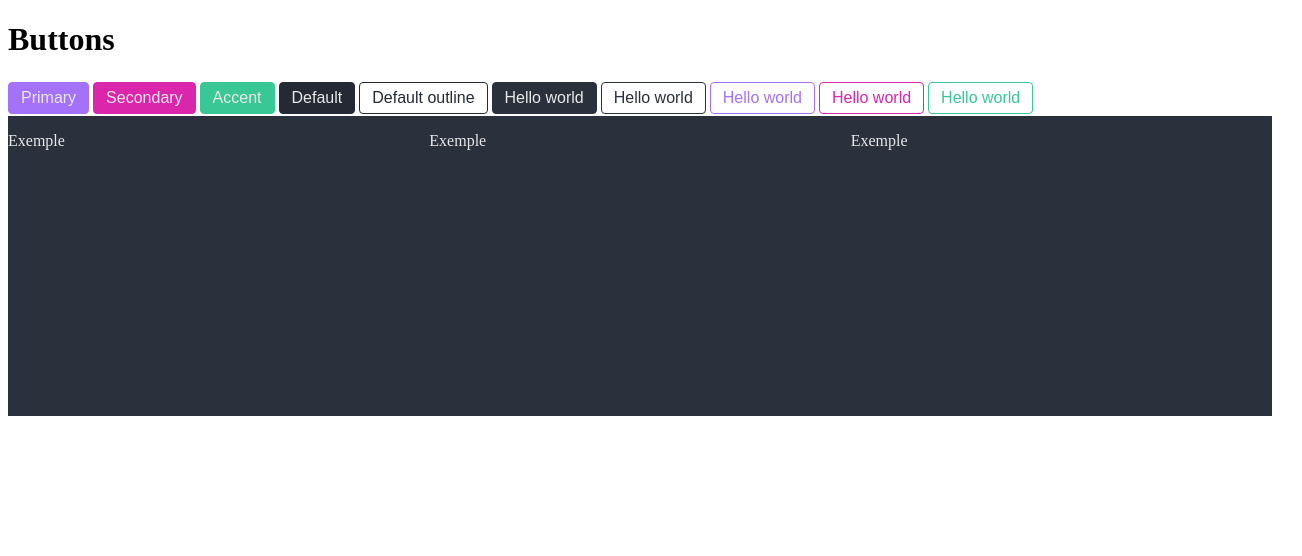
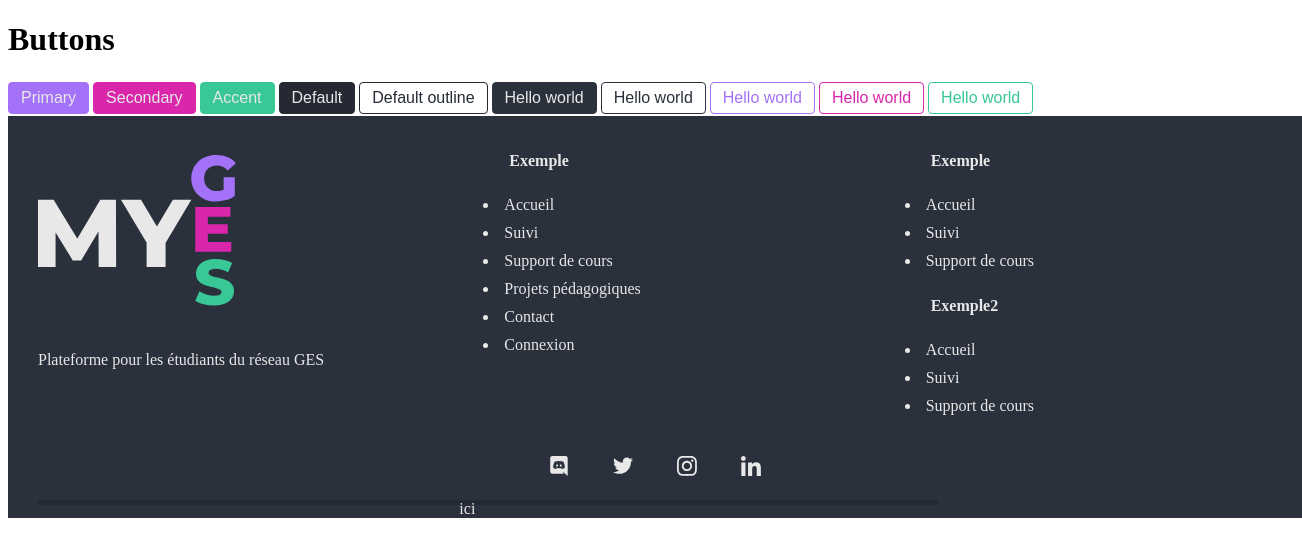
Before and after one commit to ESGI-Houmame/MyGes, a website: page html/index.html in a window 1280 px wide. Shown: the whole page, 1302 px wide, since content can reach past the window. Drawn offline with nearby package versions, Linux system fonts and the light colour scheme; files that its build step writes are made by us from their sources.

Commit message:
modification footer et bug divider centré

```diff
--- a/assets/scss/components/footer.scss
+++ b/assets/scss/components/footer.scss
@@ -4,7 +4,7 @@
   width: 100%;
   min-height: 300px;
   margin: 0;
-  padding: 0;
+  padding: 15px 0 0 30px;
 
   &-content {
     @extend .grid;
@@ -12,6 +12,41 @@
 
     &-col {
       @extend .col-span-1;
+
+      ul li{
+        padding: 5px;
+      }
+
+      h4{
+        margin-left: 50px;
+      }
+
+      &-logo{
+        width: 200px;
+        height: 200px;
+      }
+
+      &-full{
+        @extend .col-span-3;
+        justify-content: center;
+
+        &-socials{
+          text-align: center;
+          margin-right: 30px;
+
+          &-icon{
+            width: 20px;
+            height: 20px;
+            padding: 20px;
+          }
+        }
+
+        &-divider{
+          width: 900px;
+          height: 5px;
+          background-color: $default;
+        }
+      }
     }
   }
 }
@@ -24,6 +59,7 @@
       &-col {
         display: block;
         width: 100%;
+
       }
     }
   }
--- a/html/index.html
+++ b/html/index.html
@@ -22,14 +22,46 @@
 <footer class="footer">
 <div class="footer-content">
         <div class="footer-content-col">
-            <p>Exemple</p>
+            <img src="/assets/images/logo.svg" class="footer-content-col-logo">
+            <p>Plateforme pour les étudiants du réseau GES</p>
         </div>
         <div class="footer-content-col">
-            <p>Exemple</p>
+            <h4>Exemple</h4>
+            <ul>
+                <li>Accueil</li>
+                <li>Suivi</li>
+                <li>Support de cours</li>
+                <li>Projets pédagogiques</li>
+                <li>Contact</li>
+                <li>Connexion</li>
+            </ul>
         </div>
         <div class="footer-content-col">
-            <p>Exemple</p>
+            <h4>Exemple</h4>
+            <ul>
+                <li>Accueil</li>
+                <li>Suivi</li>
+                <li>Support de cours</li>
+            </ul>
+            <h4>Exemple2</h4>
+            <ul>
+                <li>Accueil</li>
+                <li>Suivi</li>
+                <li>Support de cours</li>
+            </ul>
         </div>
+        <div class="footer-content-col-full">
+            <div class="footer-content-col-full-socials">
+                <img src="/assets/images/Discord.svg" class="footer-content-col-full-socials-icon">
+                <img src="/assets/images/Twitter.svg" class="footer-content-col-full-socials-icon">
+                <img src="/assets/images/Insta.svg" class="footer-content-col-full-socials-icon">
+                <img src="/assets/images/Linkedin.svg" class="footer-content-col-full-socials-icon">
+            </div>
+        </div>
+        <div class="footer-content-col-full-divider">
+
+        </div>
+    ici
 </div>
 </footer>
 
```
Also changed, not shown: assets/images/Discord.svg (added), assets/images/Insta.svg (added), assets/images/Linkedin.svg (added), assets/images/Twitter.svg (added), assets/images/logo.svg (added), assets/scss/main.scss (line endings or trailing spaces).
